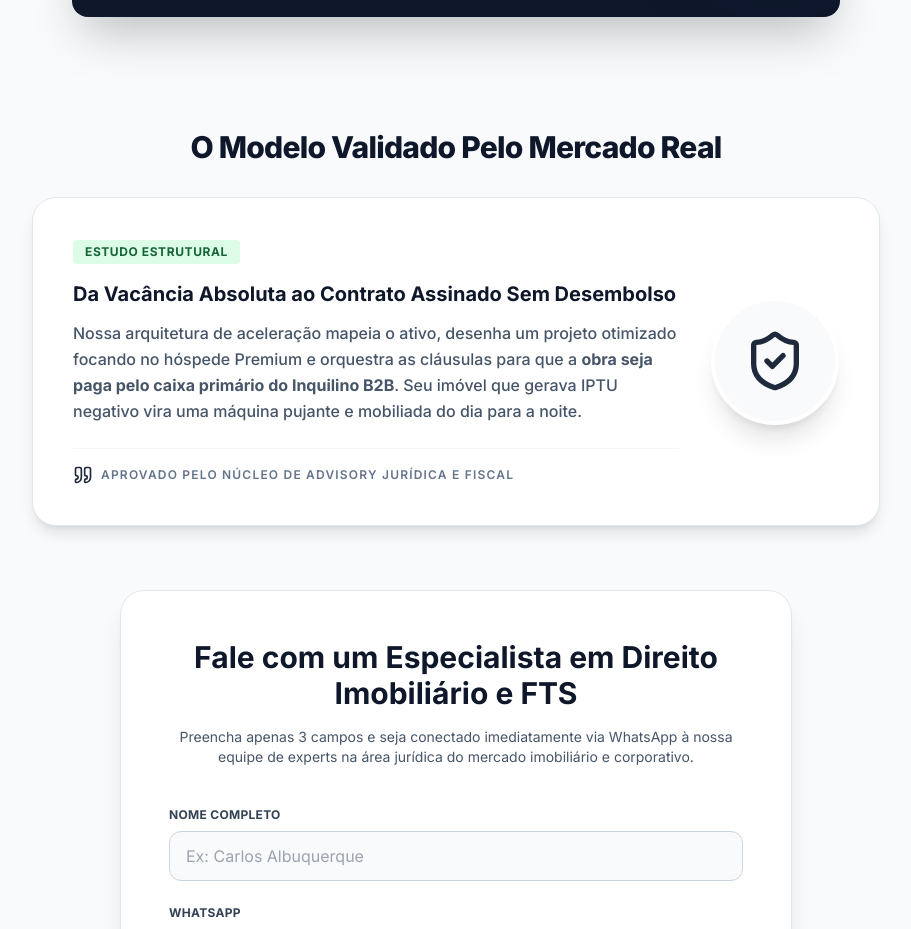
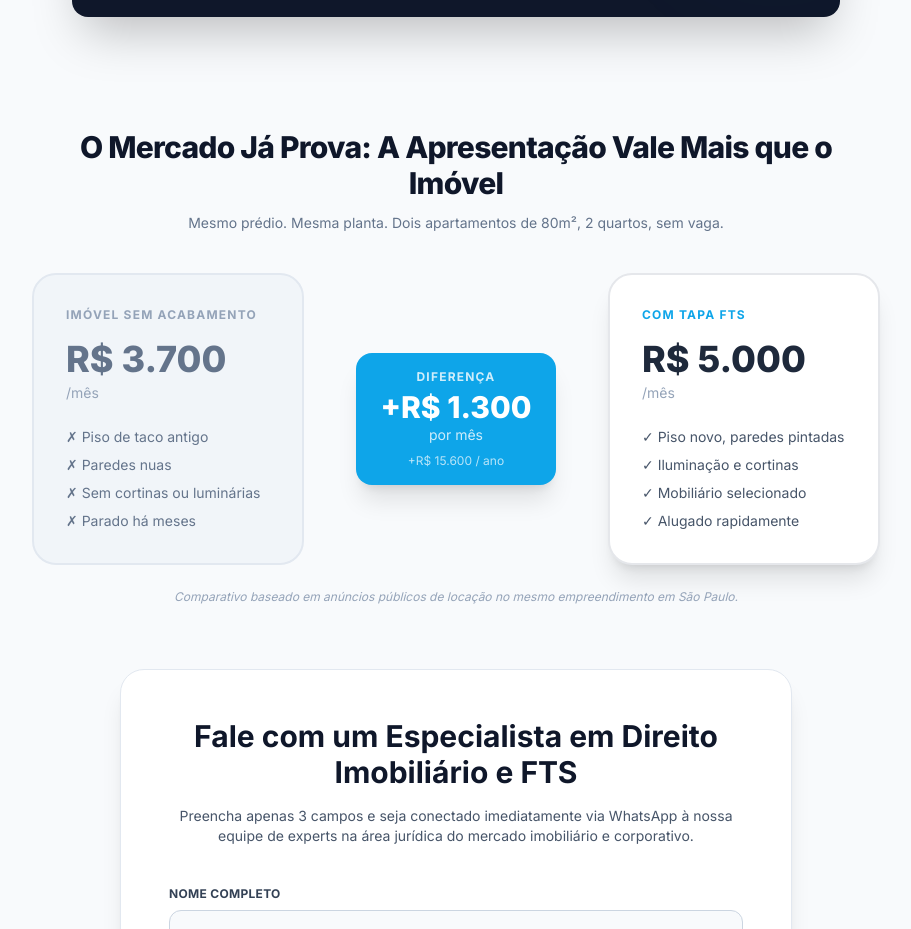
Before and after one commit to aleandrade926/tailorspace-app, a React (Vite) app: page /proprietario in a window 1280 px wide. Shown: the part 2073-3002 px from the top of the page, without its empty margins (184-1095 px from the left). Built offline with nearby package versions, Linux system fonts and the light colour scheme.

Commit message:
feat(proof): replace generic validation section with real market comparison data (R.700 vs R.000 same building)

```diff
--- a/src/pages/OwnerLandingPage.tsx
+++ b/src/pages/OwnerLandingPage.tsx
@@ -161,25 +161,50 @@ export default function OwnerLandingPage() {
         </div>
       </section>
 
-      {/* Modelo Validado - Versão Pro */}
-      <section className="px-4 md:px-6 mb-16 relative z-10 text-center max-w-4xl mx-auto">
-        <h2 className="text-2xl md:text-3xl font-extrabold mb-8 text-slate-900 tracking-tight">O Modelo Validado Pelo Mercado Real</h2>
-        <div className="bg-white p-8 md:p-10 rounded-3xl border border-slate-200 shadow-lg text-left flex flex-col md:flex-row gap-8 items-center">
-          <div className="flex-1">
-            <div className="inline-flex items-center justify-center py-1 px-3 rounded text-xs font-bold bg-green-100 text-green-800 mb-4 uppercase tracking-wider">Estudo Estrutural</div>
-            <h3 className="font-bold text-slate-900 text-xl mb-3">Da Vacância Absoluta ao Contrato Assinado Sem Desembolso</h3>
-            <p className="text-slate-600 leading-relaxed mb-6 font-medium">Nossa arquitetura de aceleração mapeia o ativo, desenha um projeto otimizado focando no hóspede Premium e orquestra as cláusulas para que a <span className="text-brand-600 font-bold">obra seja paga pelo caixa primário do Inquilino B2B</span>. Seu imóvel que gerava IPTU negativo vira uma máquina pujante e mobiliada do dia para a noite.</p>
-            <div className="flex items-center gap-2 border-t border-slate-100 pt-4">
-              <Quote className="w-5 h-5 text-brand-300" />
-              <p className="text-xs text-slate-500 uppercase tracking-widest font-semibold flex-1">Aprovado pelo Núcleo de Advisory Jurídica e Fiscal</p>
+      {/* Prova de Mercado Real */}
+      <section className="px-4 md:px-6 mb-16 relative z-10 max-w-4xl mx-auto text-center">
+        <h2 className="text-2xl md:text-3xl font-extrabold mb-3 text-slate-900 tracking-tight">O Mercado Já Prova: A Apresentação Vale Mais que o Imóvel</h2>
+        <p className="text-slate-500 text-sm mb-10">Mesmo prédio. Mesma planta. Dois apartamentos de 80m², 2 quartos, sem vaga.</p>
+
+        <div className="grid md:grid-cols-3 gap-4 items-center mb-6">
+          {/* Imóvel sem acabamento */}
+          <div className="bg-slate-100 rounded-3xl p-8 text-left border-2 border-slate-200">
+            <p className="text-xs font-bold uppercase tracking-widest text-slate-400 mb-4">Imóvel sem acabamento</p>
+            <p className="text-4xl font-extrabold text-slate-500 mb-1">R$ 3.700</p>
+            <p className="text-slate-400 text-sm mb-6">/mês</p>
+            <ul className="space-y-2 text-sm text-slate-500">
+              <li>✗ Piso de taco antigo</li>
+              <li>✗ Paredes nuas</li>
+              <li>✗ Sem cortinas ou luminárias</li>
+              <li>✗ Parado há meses</li>
+            </ul>
+          </div>
+
+          {/* Diferença */}
+          <div className="flex flex-col items-center justify-center py-6">
+            <div className="bg-brand-500 text-white rounded-2xl px-6 py-4 shadow-xl text-center">
+              <p className="text-xs font-bold uppercase tracking-widest mb-1 opacity-80">Diferença</p>
+              <p className="text-3xl font-extrabold">+R$ 1.300</p>
+              <p className="text-sm opacity-80">por mês</p>
+              <p className="text-xs mt-2 opacity-70">+R$ 15.600 / ano</p>
             </div>
           </div>
-          <div className="shrink-0 hidden md:block">
-            <div className="w-32 h-32 rounded-full bg-slate-50 border-4 border-white shadow-xl flex items-center justify-center">
-              <ShieldCheck className="w-16 h-16 text-brand-400" />
-            </div>
+
+          {/* Imóvel com tapa */}
+          <div className="bg-white rounded-3xl p-8 text-left border-2 border-brand-400 shadow-xl">
+            <p className="text-xs font-bold uppercase tracking-widest text-brand-500 mb-4">Com tapa FTS</p>
+            <p className="text-4xl font-extrabold text-brand-600 mb-1">R$ 5.000</p>
+            <p className="text-slate-400 text-sm mb-6">/mês</p>
+            <ul className="space-y-2 text-sm text-slate-600">
+              <li>✓ Piso novo, paredes pintadas</li>
+              <li>✓ Iluminação e cortinas</li>
+              <li>✓ Mobiliário selecionado</li>
+              <li>✓ Alugado rapidamente</li>
+            </ul>
           </div>
         </div>
+
+        <p className="text-xs text-slate-400 italic">Comparativo baseado em anúncios públicos de locação no mesmo empreendimento em São Paulo.</p>
       </section>
 
       {/* Qualification Funnel */}
```
